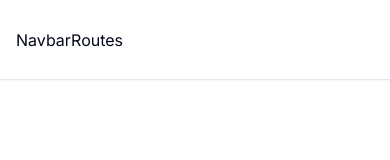
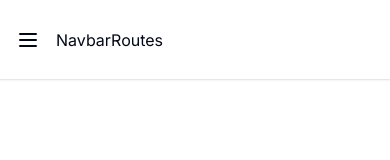
Before and after one commit to daenv/lms-course, a Next.js app: page / in a window 390 px wide. Shown: the top 160 px of the page. Built offline with nearby package versions, Linux system fonts and the light colour scheme.

Commit message:
update sidebar mobile

```diff
--- a/app/(dashboard)/_components/mobile-sidebar.tsx
+++ b/app/(dashboard)/_components/mobile-sidebar.tsx
@@ -0,0 +1,16 @@
+import {Sheet, SheetContent, SheetTrigger} from "@/components/ui/sheet";
+import {Menu} from "lucide-react";
+import {Sidebar} from './sidebar'
+
+export const MobileSidebar = () => {
+    return (
+        <Sheet>
+            <SheetTrigger className='md:hidden pr-4 hover:opacity-75 transition'>
+                <Menu/>
+            </SheetTrigger>
+            <SheetContent side={'left'} className={'p-0 bg-white'}>
+                <Sidebar/>
+            </SheetContent>
+        </Sheet>
+    )
+}
--- a/app/(dashboard)/_components/navbar.tsx
+++ b/app/(dashboard)/_components/navbar.tsx
@@ -1,8 +1,10 @@
 import {NavbarRoutes} from "@/components/navbar-routes";
+import {MobileSidebar} from "@/app/(dashboard)/_components/mobile-sidebar";
 
 export const Navbar = () => {
     return (
         <div className={'p-4 border-b h-full flex items-center bg-white shadow-sm'}>
+            <MobileSidebar/>
             <NavbarRoutes/>
         </div>
     )
```
Also changed, not shown: 2 other files (tests, documents, lock files or other folders).
